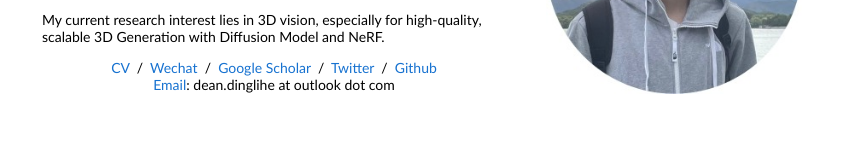
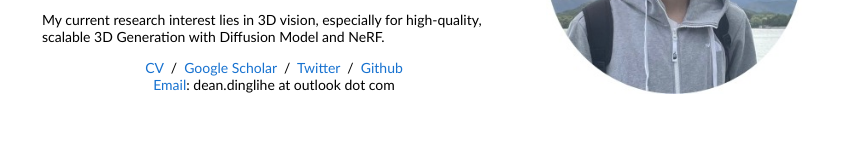
Before and after one commit to DingLihe/DingLihe.github.io, a plain HTML site: page index.html in a window 1280 px wide. Shown: the part 200-349 px from the top of the page, without its empty margins (218-1059 px from the left). Drawn offline with Linux system fonts and the light colour scheme.

Commit message:
Update index.html

```diff
--- a/index.html
+++ b/index.html
@@ -27,7 +27,7 @@
               </p>
               <p style="text-align:center">
                 <a href="data/CV-lihe.pdf">CV</a> &nbsp/&nbsp
-                <a href="data/dinglihe-wechat.txt">Wechat</a> &nbsp/&nbsp
+<!--                 <a href="data/dinglihe-wechat.txt">Wechat</a> &nbsp/&nbsp -->
                 <a href="https://scholar.google.com/citations?user=6nJrd8oAAAAJ&hl=zh-CN">Google Scholar</a> &nbsp/&nbsp
 		<a href="https://twitter.com/DingLihe">Twitter</a> &nbsp/&nbsp
                 <a href="https://github.com/pigtigger/">Github</a>
```
